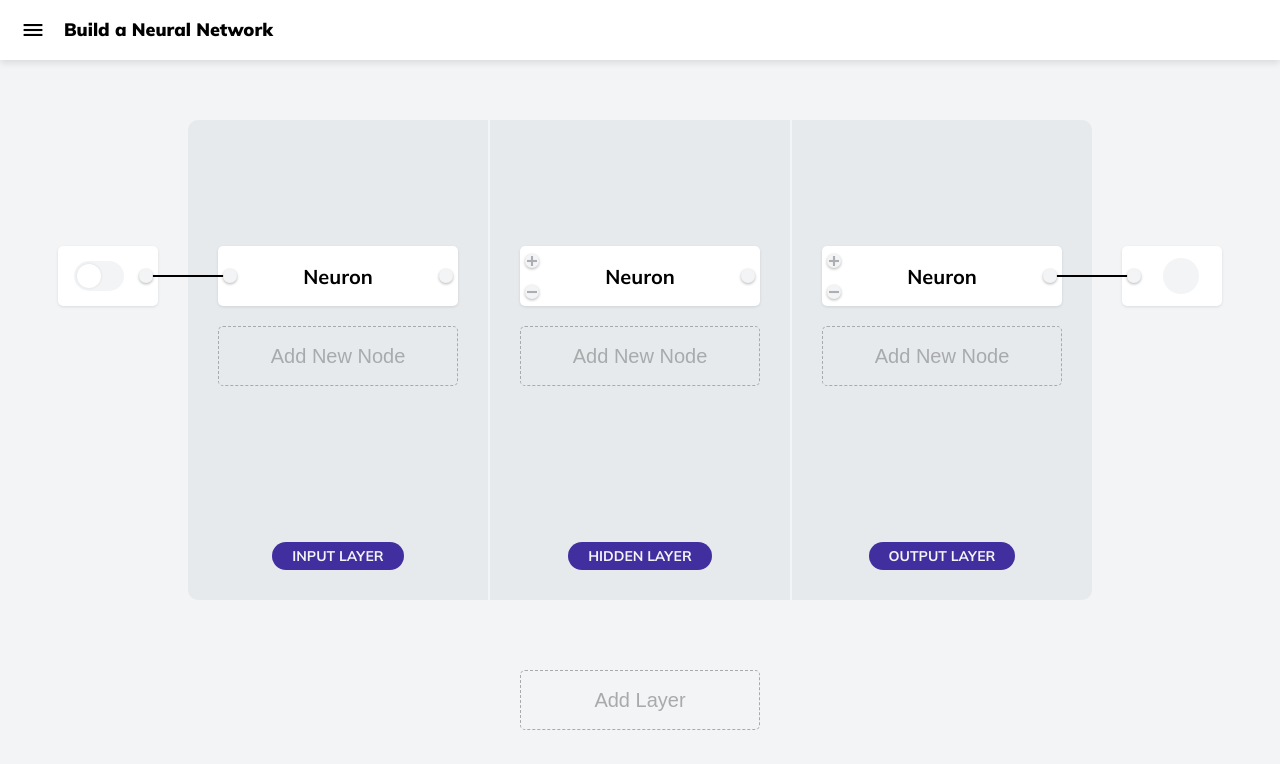
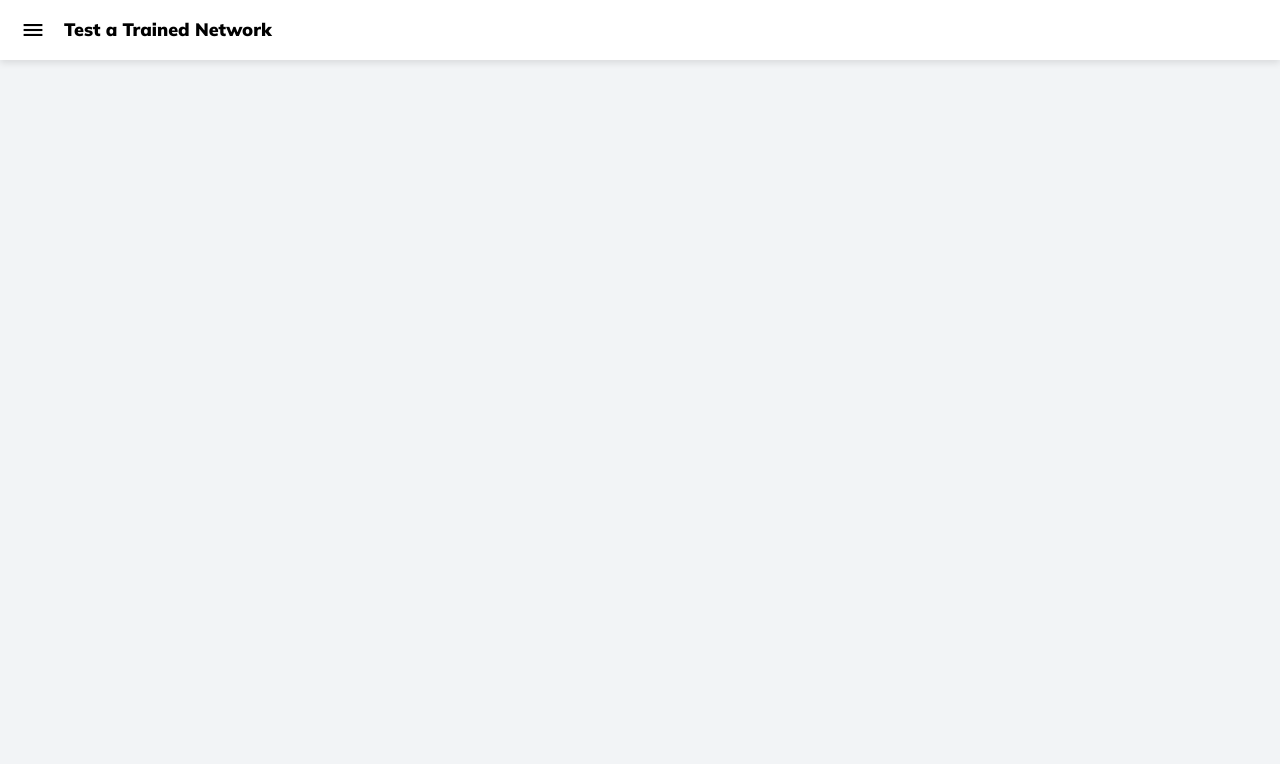
Before and after one commit to SteamlabsCA/predict-a-pie, a React (Create React App) app: page /trained in a window 1280 px wide. Shown: the top 764 px of the page. Built offline with nearby package versions, Linux system fonts and the light colour scheme.

Commit message:
Added router

```diff
--- a/package.json
+++ b/package.json
@@ -9,6 +9,7 @@
     "node-sass": "^4.0.0",
     "react": "^17.0.1",
     "react-dom": "^17.0.1",
+    "react-router-dom": "^5.2.0",
     "react-scripts": "4.0.1",
     "uuid": "^8.3.2",
     "web-vitals": "^0.2.4"
--- a/src/components/App.js
+++ b/src/components/App.js
@@ -1,13 +1,23 @@
 import './App.scss';
 import NavBar from './NavBar';
 import Network from './Network';
+import { BrowserRouter, Switch, Route } from "react-router-dom";
 
 function App() {
   return (
-    <div className="App">
-      <NavBar title="Build a Neural Network"/>
-      <Network />
-    </div>
+    <BrowserRouter>
+      <div className="App">
+        <Switch>
+          <Route path="/trained">
+            <NavBar title="Test a Trained Network"/>
+          </Route>
+          <Route path="/">
+            <NavBar title="Build a Neural Network"/>
+            <Network />
+          </Route>
+        </Switch>
+      </div>
+    </BrowserRouter>
   );
 }
 
--- a/src/components/Nav.js
+++ b/src/components/Nav.js
@@ -1,6 +1,8 @@
 import './Nav.scss';
 import menu from '../assets/menu.svg';
 import React from 'react';
+import { Link } from "react-router-dom";
+
 
 function Nav() {
 
@@ -21,8 +23,8 @@ function Nav() {
         <img src={menu} alt="Menu icon" />
       </button>
       <nav className="Nav-menu" style={menuStyle}>
-        <a href="/">Build a Neural Network</a>
-        <a href="/train">Test a Trained Network</a>
+        <Link to="/">Build a Neural Network</Link>
+        <Link to="/trained">Test a Trained Network</Link>
       </nav>
     </div>
   );
```
Also changed, not shown: 1 other file (tests, documents, lock files or other folders).
